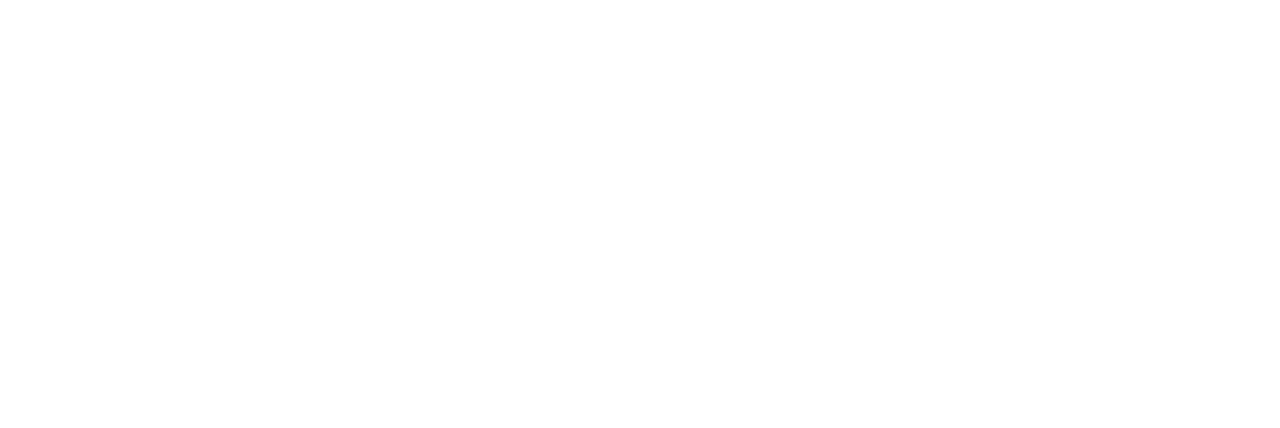
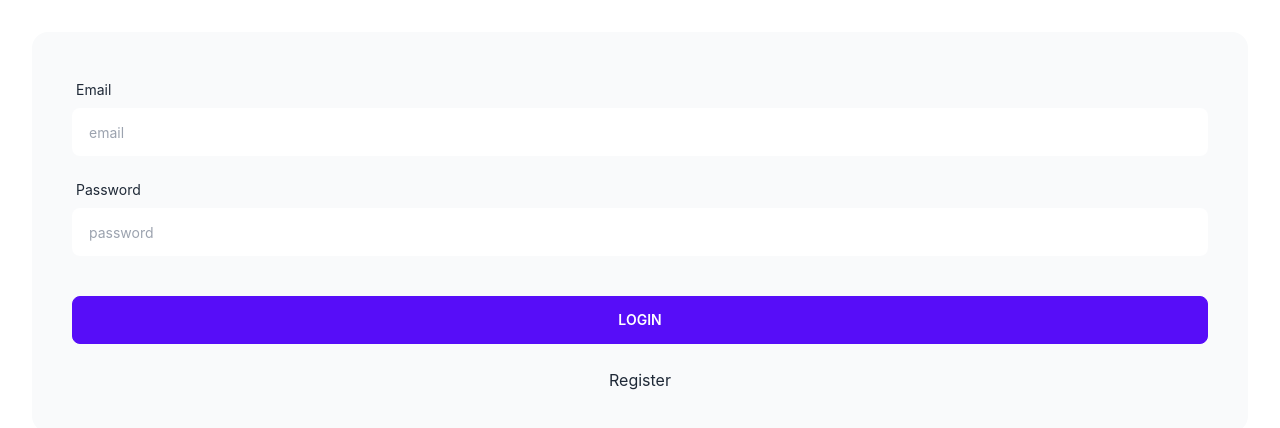
Before and after one commit to lms-20/fe_dashboard_lms, a React (Create React App) app: page /login in a window 1280 px wide. Before the commit this address had no page. Shown: the top 428 px of the page. Built offline with nearby package versions, Linux system fonts and the light colour scheme.

Commit message:
make validation login page

```diff
--- a/src/App.jsx
+++ b/src/App.jsx
@@ -7,12 +7,14 @@
 import MyClass from './pages/MyClass/MyClass';
 import Transaction from './pages/Transaction/Transaction';
 import Register from './pages/Auth/Register/Register';
+import Login from './pages/Auth/Login/Login';
 
 function App() {
   return (
     <div className="App">
       <Routes>
         <Route path="/" element={<PermanentDrawer />} />
+        <Route path="/login" element={<Login />} />
         <Route path="/register" element={<Register />} />
         <Route element={<PermanentDrawer />}>
           <Route path="/myclass" element={<MyClass />} />
--- a/src/pages/Auth/Login/Login.jsx
+++ b/src/pages/Auth/Login/Login.jsx
@@ -0,0 +1,61 @@
+/* eslint-disable prettier/prettier */
+/* eslint-disable no-unused-vars */
+/* eslint-disable prettier/prettier */
+import React, { Fragment } from 'react'
+import PropTypes from 'prop-types'
+import { Link } from 'react-router-dom'
+import { useForm } from 'react-hook-form';
+
+const Login = props => {
+    const { register, handleSubmit, formState: { errors } } = useForm();
+    const emailRegex = /^(([^<>()[\]\\.,;:\s@"]+(\.[^<>()[\]\\.,;:\s@"]+)*)|(".+"))@((\[[0-9]{1,3}\.[0-9]{1,3}\.[0-9]{1,3}\.[0-9]{1,3}\])|(([a-zA-Z\-0-9]+\.)+[a-zA-Z]{2,}))$/;
+
+    const onSubmit = (data) => {
+        console.log(data);
+    }
+
+    return (
+        <Fragment>
+            <form onSubmit={handleSubmit(onSubmit)}>
+                <div className="card-body">
+                    <div className="p-10 card bg-base-200">
+                        <div className="form-control">
+                            <label className="label">
+                                <span className="label-text">Email</span>
+                            </label>
+                            <input type="text" placeholder="email" className={!errors.email?.type ? 'input' : 'input input-error'} {...register("email", { required: true, pattern: emailRegex })} />
+                            <div className="label">
+                                <span className='text-red-500 text-sm'>
+                                    {errors.email?.type === "required" && "Email required"}
+                                    {errors.email?.type === "pattern" && "Invalid Email Address"}
+
+                                </span>
+                            </div>
+                        </div>
+                        <div className="form-control">
+                            <label className="label">
+                                <span className="label-text">Password</span>
+                            </label>
+                            <input type="password" placeholder="password" className={!errors.password?.type ? 'input' : 'input input-error'} {...register("password", { required: true })} />
+                            <div className="label">
+                                <span className='text-red-500 text-sm'>{errors.password?.type === "required" && "Password required"}</span>
+                            </div>
+                        </div>
+                        <div className="form-control">
+                            <br />
+                            <button className="btn btn-primary" type='submit'>Login</button>
+                            <br />
+                            <Link to="/register" className='text-center'>Register</Link>
+                        </div>
+                    </div>
+                </div>
+            </form>
+        </Fragment>
+    )
+}
+
+Login.propTypes = {
+
+}
+
+export default Login
--- a/src/pages/Auth/Register/Register.jsx
+++ b/src/pages/Auth/Register/Register.jsx
@@ -29,7 +29,7 @@
 };
 
 const Register = props => {
-    const { register, handleSubmit, formState: { errors }, watch, formState, reset } = useForm();
+    const { register, handleSubmit, formState: { errors }, watch, reset } = useForm();
     const emailRegex = /^(([^<>()[\]\\.,;:\s@"]+(\.[^<>()[\]\\.,;:\s@"]+)*)|(".+"))@((\[[0-9]{1,3}\.[0-9]{1,3}\.[0-9]{1,3}\.[0-9]{1,3}\])|(([a-zA-Z\-0-9]+\.)+[a-zA-Z]{2,}))$/;
     const password = useRef({});
     password.current = watch("password", "");
@@ -65,7 +65,7 @@
             </div>
             <div className="p-10 bg-base-200">
                 <h1 className='text-2xl font-bold'>Get Started</h1>
-                <p>already have account ? <Link to='#'>Login</Link></p>
+                <p>already have account ? <Link to='/login'>Login</Link></p>
                 <br />
                 <div className="flex">
                     <div className="flex-auto w-64 border-black mx-5">
```
